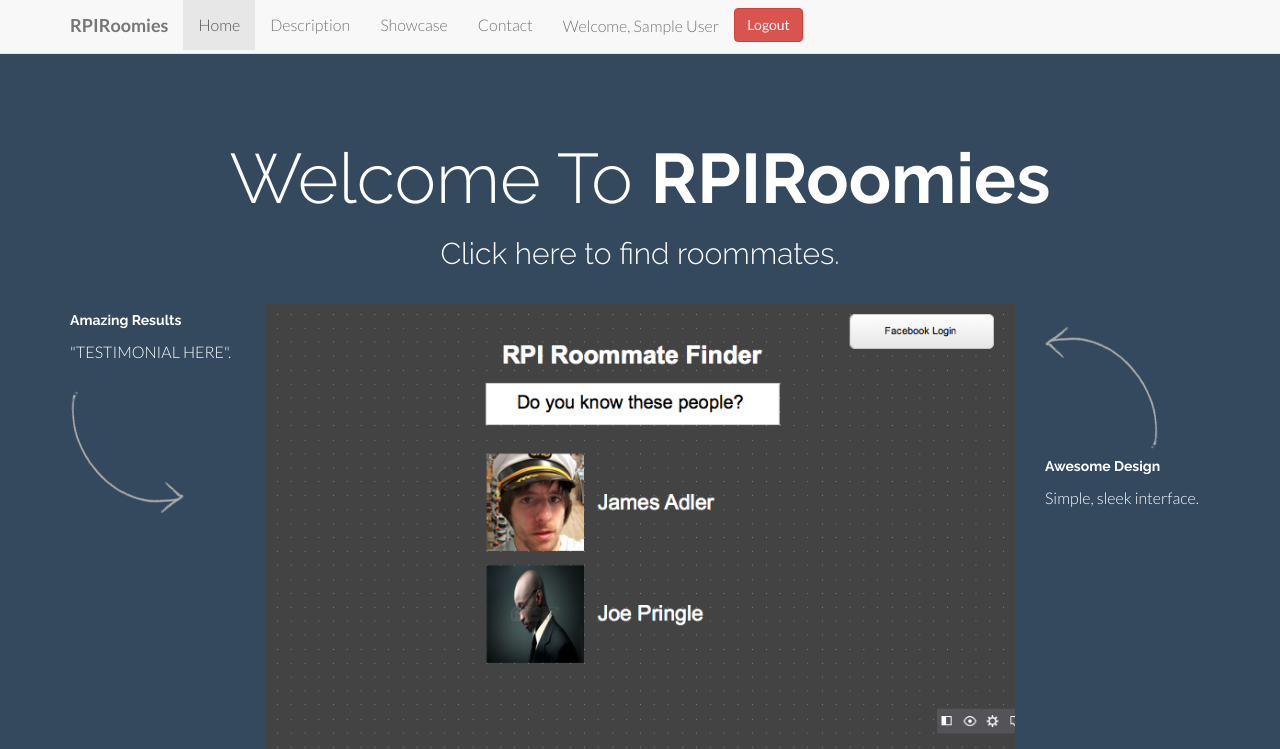
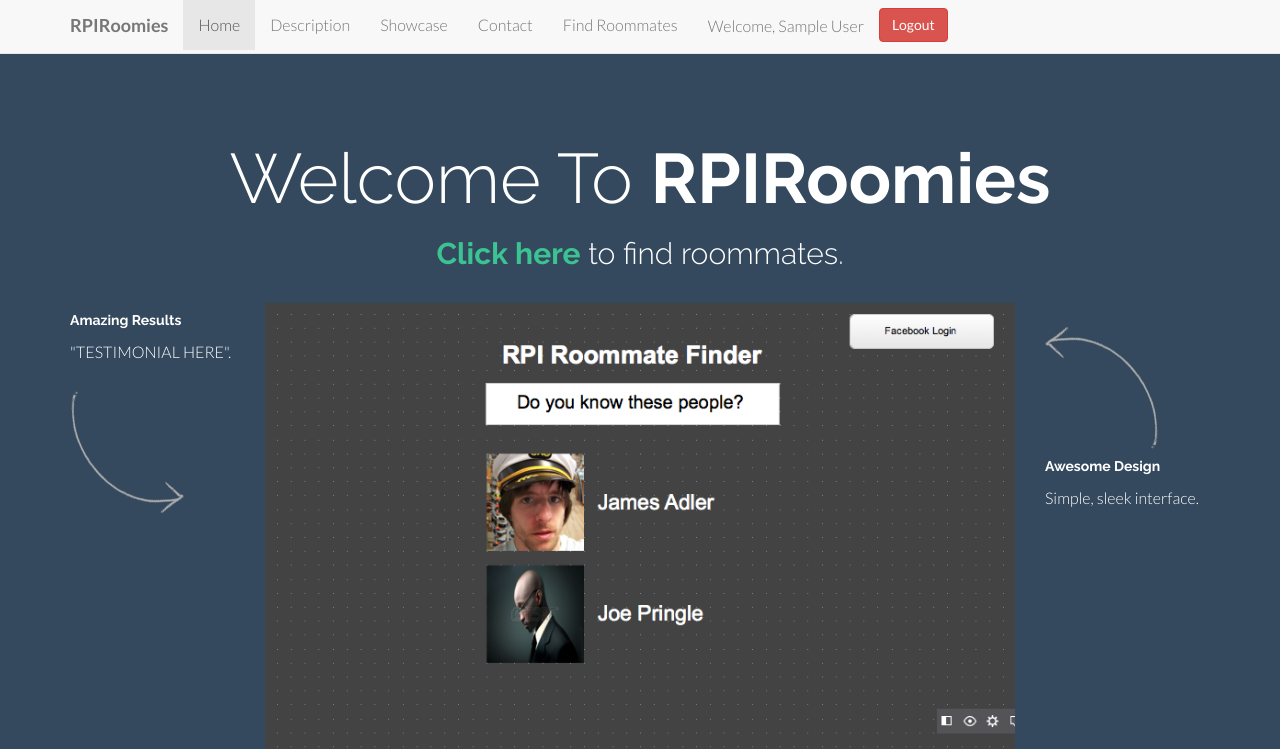
Before and after one commit to joechip504/RPIRoomies, a Django app: page / in a window 1280 px wide. Shown: the top 749 px of the page. Run offline with Django 3.2, Linux system fonts and the light colour scheme; the visitor is signed in with stand-in values (Sample User, id 1); some libraries are stand-ins or nearby versions.

Commit message:
implement 'click here to find roommates'

```diff
--- a/RPIRoomies/templates/index.html
+++ b/RPIRoomies/templates/index.html
@@ -8,7 +8,7 @@
 	    		<div class="col-lg-12">
 					<h1>Welcome To <b>RPIRoomies</b></h1>
 					{% if user and not user.is_anonymous %}
-					<h3>Click here to find roommates.</h3>
+          <h3><b> <a href="/find">Click here</b></a> to find roommates.</h3>
 					{% else %}
 					<h3>Log in to get started.</h3>
 					{% endif %}
--- a/RPIRoomies/templates/pagebase.html
+++ b/RPIRoomies/templates/pagebase.html
@@ -75,6 +75,7 @@
 	            <li><a href="/#showcase" class="smothScroll">Showcase</a></li>
 	            <li><a href="/#contact" class="smothScroll">Contact</a></li>
 	               {% if user and not user.is_anonymous %}
+	            <li><a href="/find" class="smothScroll">Find Roommates</a></li>
 	               <li class="navbar-text">Welcome, {{user.get_full_name}}</li>
 	              <li><button type="button" class="btn btn-danger navbar-btn"
 	            onClick="location.href='{% url 'auth:logout' %}?next={{ request.path }}'">Logout</button></li>
```
